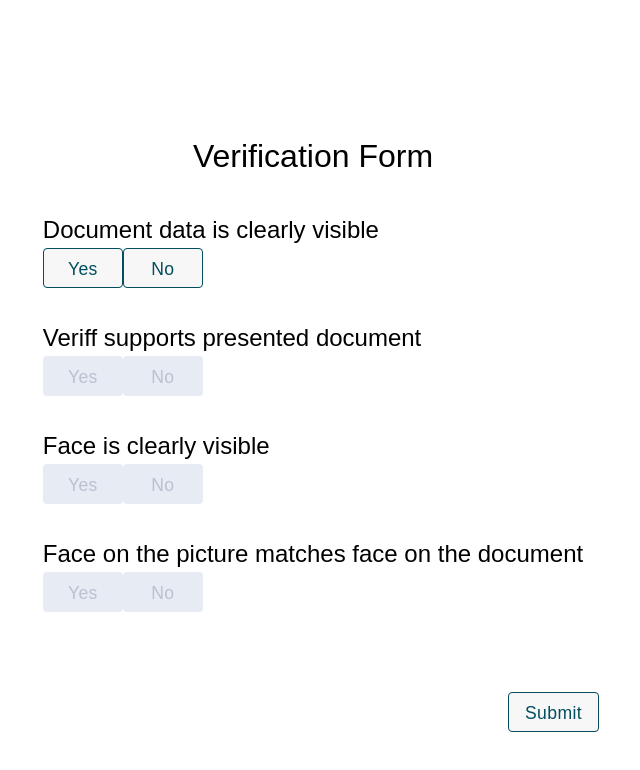
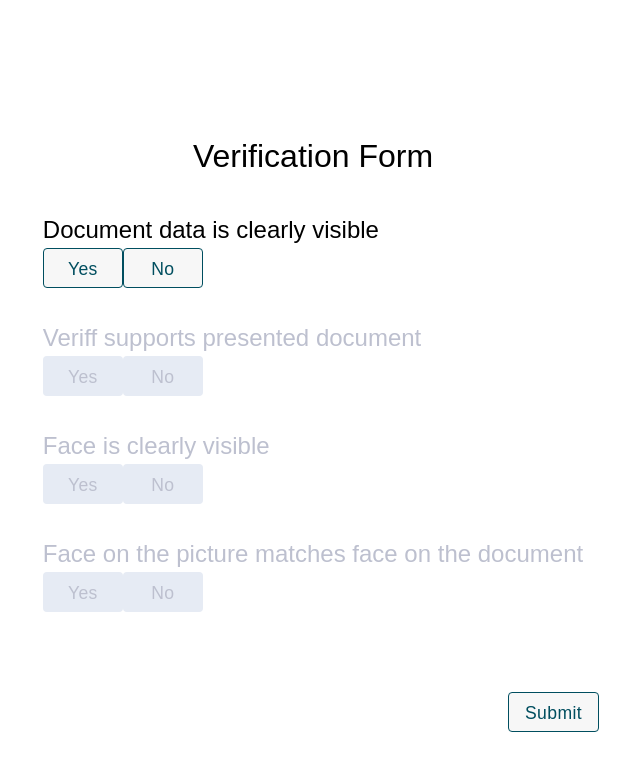
Before and after one commit to juanlet/verifier-demo, a React (Vite) app: page / in a window 1280 px wide. Shown: the top 770 px of the page, without its empty margins (327-967 px from the left). Built offline with nearby package versions, Linux system fonts and the light colour scheme.

Commit message:
Refactor, reorganization of ValidationForm

```diff
--- a/src/components/VerificationForm.module.css
+++ b/src/components/VerificationForm.module.css
@@ -8,6 +8,10 @@
 .ButtonGroupContainer:hover {
     background-color: #daf6f6;
     border-radius: 6px;
+}
+
+.noHighlight:hover {
+    background-color: transparent;
 }
 
 .formFieldsContainer {
@@ -21,3 +25,7 @@
     justify-content: center;
     padding: 1rem;
 }
+
+.disabledText {
+    color: #bdc0cf;
+}
--- a/src/components/VerificationForm.tsx
+++ b/src/components/VerificationForm.tsx
@@ -97,8 +97,8 @@ export default function VerificationForm() {
                     const buttonExtraStyle = answer ? buttonStyles.ButtonSelected : ''
                     console.log("ANS", answer)
                     return (
-                        <div key={id} className={verificationFormStyles.ButtonGroupContainer} aria-labelledby={description ?? 'Verification field'}>
-                            <h3>{description}</h3>
+                        <div key={id} className={`${verificationFormStyles.ButtonGroupContainer} ${disabled ? verificationFormStyles.noHighlight : ''}`} aria-labelledby={description ?? 'Verification field'}>
+                            <h3 className={disabled ? verificationFormStyles.disabledText : ''}>{description}</h3>
                             <div className={verificationFormStyles.ButtonGroup}>
                                 <Button type="button" onClick={() => onOptionBtnClickHandler({ checkElement, isYesAnswer: true })} disabled={disabled} classes={answer ? buttonExtraStyle : ''}>Yes</Button>
                                 <Button type="button" onClick={() => onOptionBtnClickHandler({ checkElement, isYesAnswer: false })} disabled={disabled} classes={answer ? '' : buttonExtraStyle}>No</Button>
```
